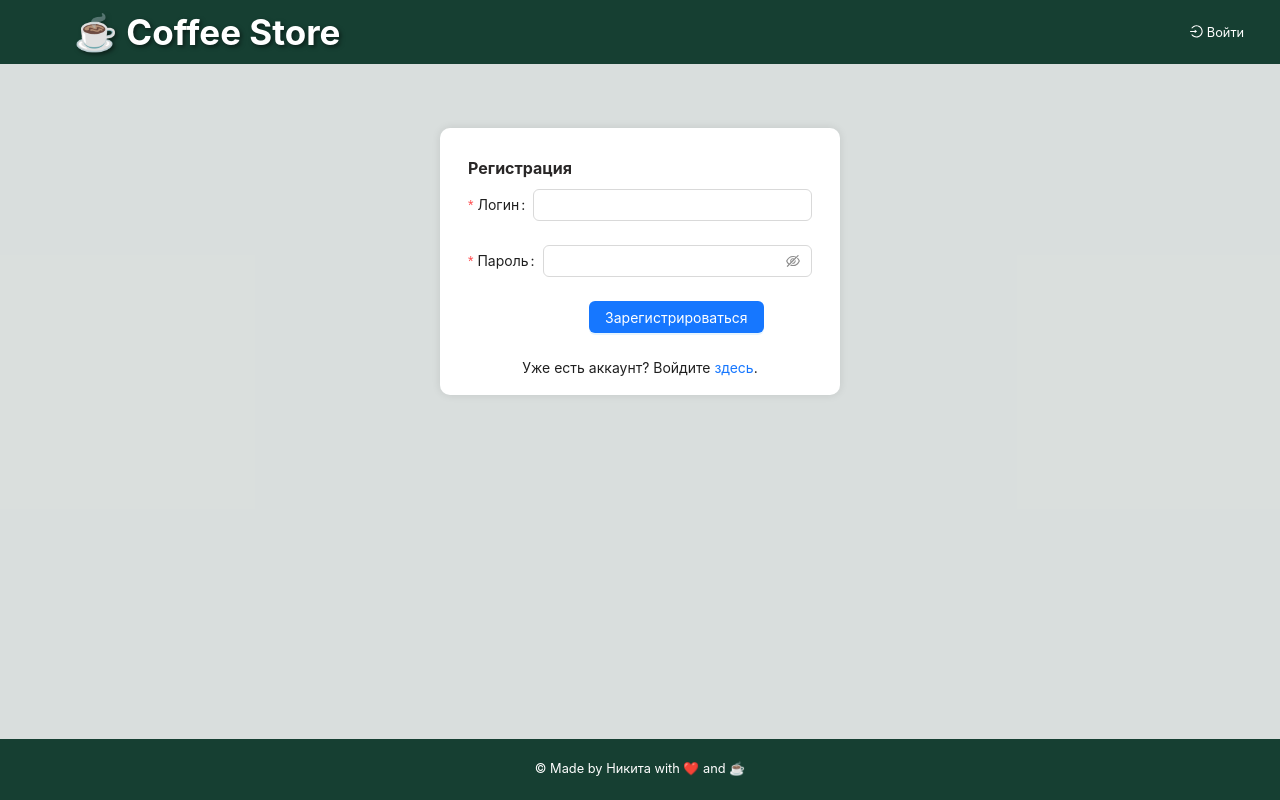
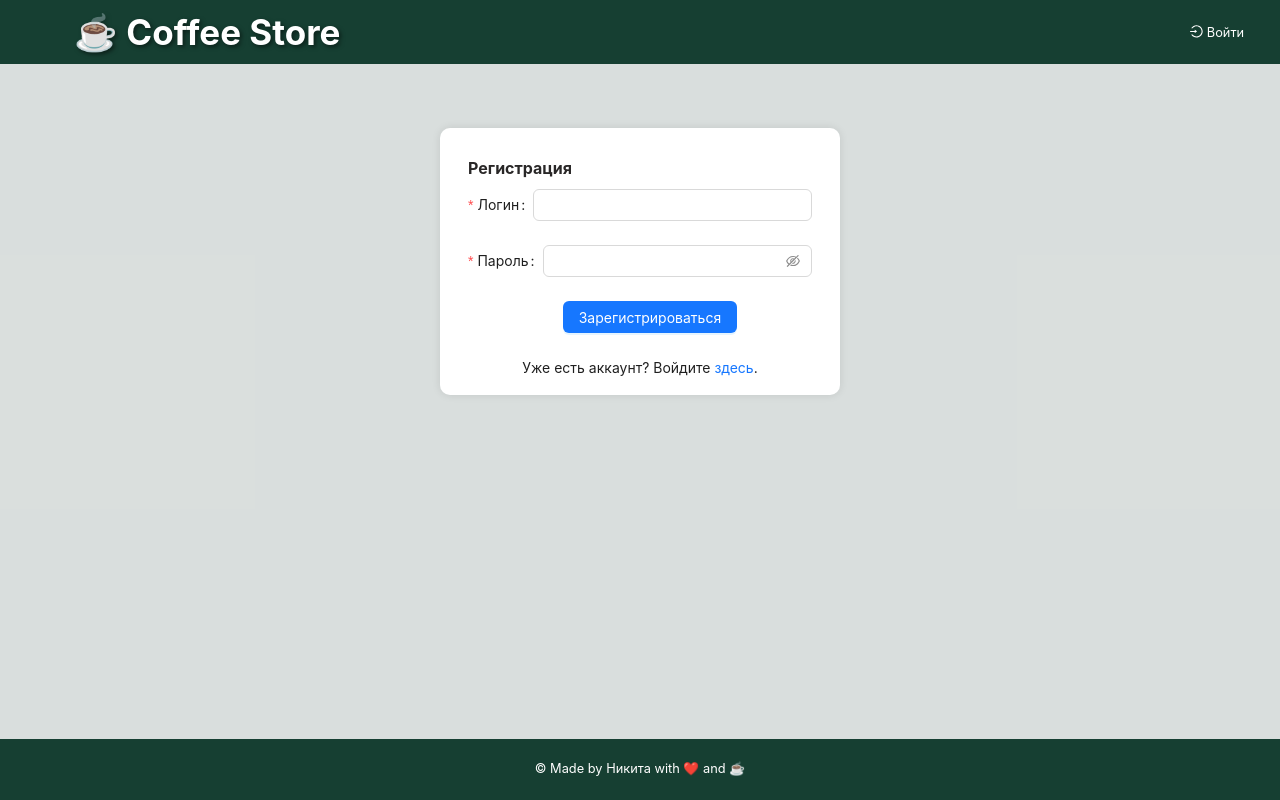
Before and after one commit to nick6850/coffee_store, a React (Vite) app: page /signup in a window 1280 px wide. Built offline with nearby package versions, Linux system fonts and the light colour scheme.

Commit message:
Centered the sign up button

```diff
--- a/src/pages/SignUp/SignUp.jsx
+++ b/src/pages/SignUp/SignUp.jsx
@@ -67,7 +67,11 @@ const SignUp = observer(() => {
         </Form.Item>
 
         <Form.Item wrapperCol={{ offset: 8, span: 16 }}>
-          <Button type="primary" htmlType="submit">
+          <Button
+            style={{ marginLeft: "-1.25rem" }}
+            type="primary"
+            htmlType="submit"
+          >
             Зарегистрироваться
           </Button>
         </Form.Item>
```
